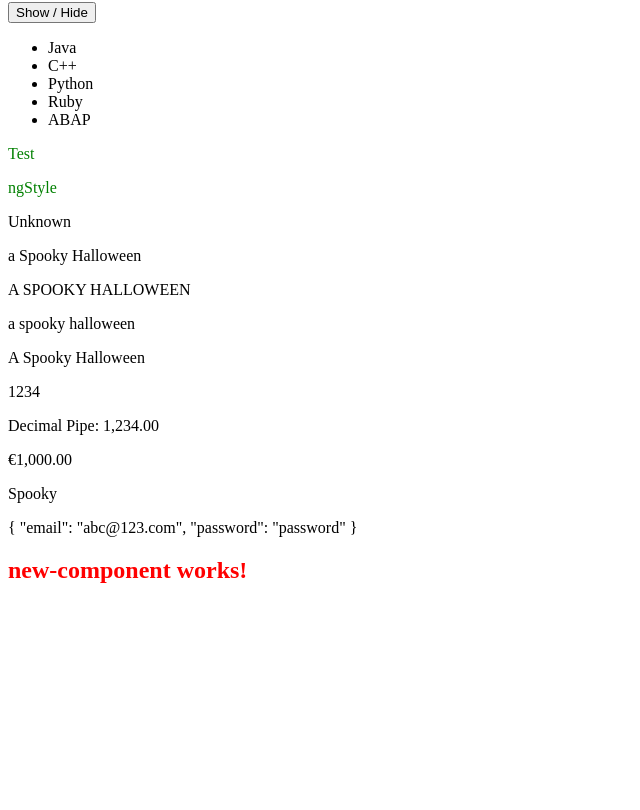
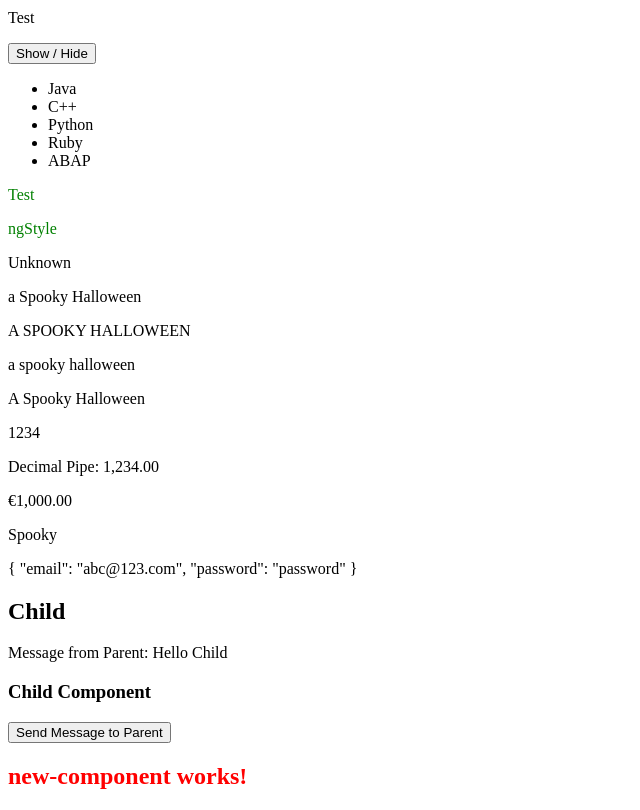
Before and after one commit to pingwang715/angular-app, an Angular app: page / in a window 1280 px wide. Shown: the part 580-1390 px from the top of the page, without its empty margins (0-640 px from the left). Before the commit the page ends 1184 px from the top, so only its background shows below. Built offline with nearby package versions, Linux system fonts and the light colour scheme.

Commit message:
add component communication

```diff
--- a/src/app/Components/my-component/my-component.html
+++ b/src/app/Components/my-component/my-component.html
@@ -62,3 +62,9 @@
 <p>{{ text | slice: 2 : 8}}</p>
 
 <p>{{ user | json}}</p>
+
+<h2>Child</h2>
+<p>Message from Parent: {{ message }}</p>
+
+<h3>Child Component</h3>
+<button (click)="sendMessage()">Send Message to Parent</button>
--- a/src/app/Components/my-component/my-component.ts
+++ b/src/app/Components/my-component/my-component.ts
@@ -1,4 +1,4 @@
-import { Component } from '@angular/core';
+import { Component, EventEmitter, Input, Output } from '@angular/core';
 import { CommonModule } from '@angular/common';
 import { FormsModule } from '@angular/forms';
 
@@ -33,4 +33,11 @@ export class MyComponent {
   currencyValue = 1000;
 
   user = {email: 'abc@123.com', password: 'password'};
+
+  @Input() message = '';
+
+  @Output() notify = new EventEmitter();
+  sendMessage() {
+    this.notify.emit('Hello Parent');
+  }
 }
--- a/src/app/app.html
+++ b/src/app/app.html
@@ -1,3 +1,4 @@
 <h1>happy test</h1>
-<app-my-component></app-my-component>
+<h3>Parent component: {{ message }}</h3>
+<app-my-component [message]="parentMessage" (notify)="receive($event)"></app-my-component>
 <app-new-component></app-new-component>
--- a/src/app/app.ts
+++ b/src/app/app.ts
@@ -11,4 +11,11 @@ import { NewComponent } from './Components/new-component/new-component/new-compo
 })
 export class App {
   protected readonly title = signal('my-first-app');
+
+  parentMessage = 'Hello Child';
+
+  message = '';
+  receive(data: string) {
+    this.message = data;
+  }
 }
```
